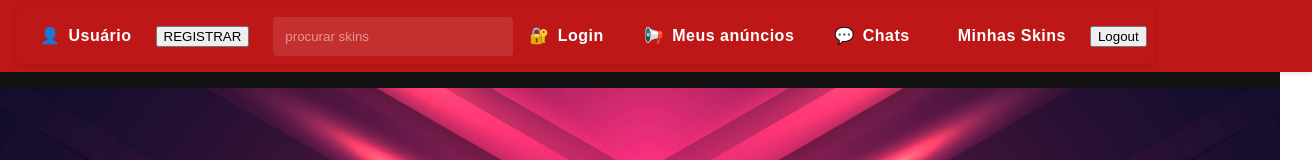
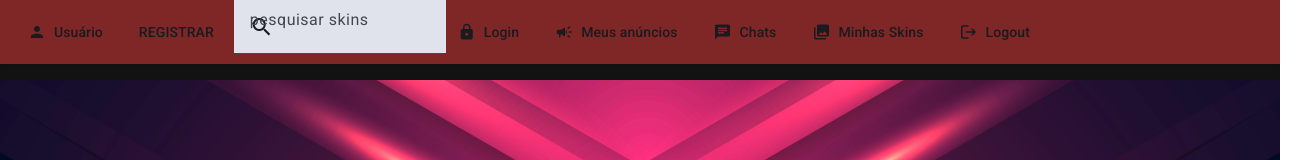
Before and after one commit to NatanXT/SkinLoot, an Angular app in the folder SkinLootUI/SkinLootFront/: page / in a window 1280 px wide. Shown: the top 160 px of the page, 1312 px wide, since content can reach past the window. Built offline with nearby package versions, Linux system fonts and the light colour scheme; no server answers; a web font is replaced by a local one.

Commit message:
visual menu

```diff
--- a/SkinLootUI/SkinLootFront/src/app/pages/menu/menu.component.css
+++ b/SkinLootUI/SkinLootFront/src/app/pages/menu/menu.component.css
@@ -5,12 +5,36 @@
   box-shadow: 0 2px 4px rgba(0, 0, 0, 0.1);
 }
 
-.header {
-  background-color: #BD1717;
-  width: 100%;
-  padding: 8px 16px;
+.toolbar-color {
+  background-color: #7F2727;
   box-shadow: 0 2px 4px rgba(0, 0, 0, 0.1);
 }
+
+::ng-deep .mat-form-field-label {
+  font-size: 14px;
+  font-weight: 600;
+  color: #888;
+}
+
+::ng-deep .mat-input-element {
+  font-size: 16px;
+  color: #fff;
+  background: transparent;
+}
+
+::ng-deep .mat-form-field-underline {
+  background-color: #836FFF; /* underline roxo */
+}
+
+::ng-deep .mat-form-field-outline {
+  border-color: #836FFF;
+}
+
+::ng-deep .mat-form-field {
+  width: 100%;
+}
+
+
 
 .menu-item {
   display: flex;
@@ -23,6 +47,7 @@
   white-space: nowrap;
   transition: background-color 0.2s;
 }
+
 .left-menu, .right-menu {
   display: flex;
   align-items: center;
--- a/SkinLootUI/SkinLootFront/src/app/pages/menu/menu.component.html
+++ b/SkinLootUI/SkinLootFront/src/app/pages/menu/menu.component.html
@@ -1,40 +1,40 @@
-<header class="header">
-<nav class="menu">
+<mat-toolbar class="toolbar-color">
   <div class="left-menu">
-    <a href="#" routerLink="/" class="menu-item">
-      <span class="icon">👤</span>
+    <a mat-button routerLink="/">
+      <mat-icon>person</mat-icon>
       <span *ngIf="!(currentUser$ | async)">Usuário</span>
       <span *ngIf="currentUser$ | async as user">Olá, {{ user.nome }}</span>
     </a>
-    <button mat-button (click)="abrirRegistro()">
-      REGISTRAR
+    <button mat-button (click)="abrirRegistro()">REGISTRAR</button>
+    <mat-form-field class="search-field">
+      <mat-icon>search</mat-icon>
+      <mat-label>pesquisar skins </mat-label>
+      <input matInput>
+    </mat-form-field>
+  </div>
+
+  <span class="spacer"></span>
+
+  <div class="right-menu">
+    <a mat-button routerLink="login">
+      <mat-icon>lock</mat-icon>
+      Login
+    </a>
+    <a mat-button routerLink="meus-anuncios">
+      <mat-icon>campaign</mat-icon>
+      Meus anúncios
+    </a>
+    <a mat-button routerLink="chats">
+      <mat-icon>chat</mat-icon>
+      Chats
+    </a>
+    <a mat-button routerLink="skins">
+      <mat-icon>collections</mat-icon>
+      Minhas Skins
+    </a>
+    <button mat-button (click)="logout()">
+      <mat-icon>logout</mat-icon>
+      Logout
     </button>
-  <div class="search-container">
-    <input type="text" placeholder="procurar skins" class="search-input">
-    <button class="search-button"></button>
   </div>
-  </div>
-  <div class="right-menu">
-    <ng-container >
-      <a routerLink="login" class="menu-item ">
-        <span class="icon">🔐</span>
-        <span>Login</span>
-      </a>
-    </ng-container>
-    <a routerLink="meus-anuncios" class="menu-item">
-      <span class="icon">📢</span>
-      <span>Meus anúncios</span>
-    </a>
-    <a routerLink="chats" class="menu-item">
-      <span class="icon">💬</span>
-      <span>Chats</span>
-    </a>
-    <a routerLink="skins" class="menu-item ">
-      <span class="icon"></span>
-      <span>Minhas Skins</span>
-    </a>
-    <button (click)="logout()">Logout</button>
-
-  </div>
-</nav>
-</header>
+</mat-toolbar>
--- a/SkinLootUI/SkinLootFront/src/styles.css
+++ b/SkinLootUI/SkinLootFront/src/styles.css
@@ -2,3 +2,46 @@
 
 html, body { height: 100%; }
 body { margin: 0; font-family: Roboto, "Helvetica Neue", sans-serif; }
+
+.mat-form-field-label {
+  font-size: 14px;
+  font-weight: bold;
+  color: white;
+  font-family: 'Inter', sans-serif;
+}
+
+/* Customizando o input */
+.mat-input-element {
+  height: 10px; /* ou o tamanho que quiser */
+  line-height: 10px;
+  font-size: 16px;
+  color: white;
+}
+
+/* Customizando o ícone */
+.mat-form-field .mat-icon {
+  color: white;
+  font-size: 20px;
+}
+
+/* Customizando fundo do fill */
+.mat-form-field-appearance-fill .mat-form-field-flex {
+  background-color: #222;
+  border-radius: 4px;
+}
+
+/* Customizando foco */
+.mat-form-field-appearance-fill.mat-focused .mat-form-field-flex {
+  background-color: #333;
+}
+
+.search-field .mat-form-field-label {
+  font-size: 14px;
+  font-weight: bold;
+  color: white;
+}
+
+.search-field .mat-input-element {
+  font-size: 16px;
+  color: white;
+}
```
Also changed, not shown: SkinLootUI/SkinLootFront/src/app/pages/menu/menu.component.ts (+13 -1 lines).
